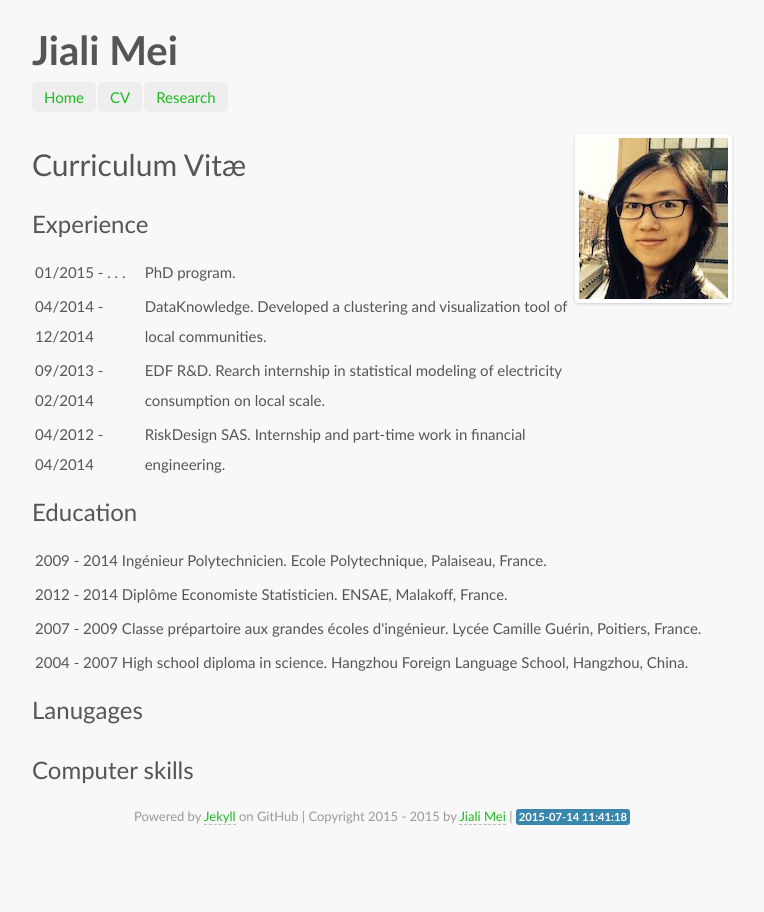
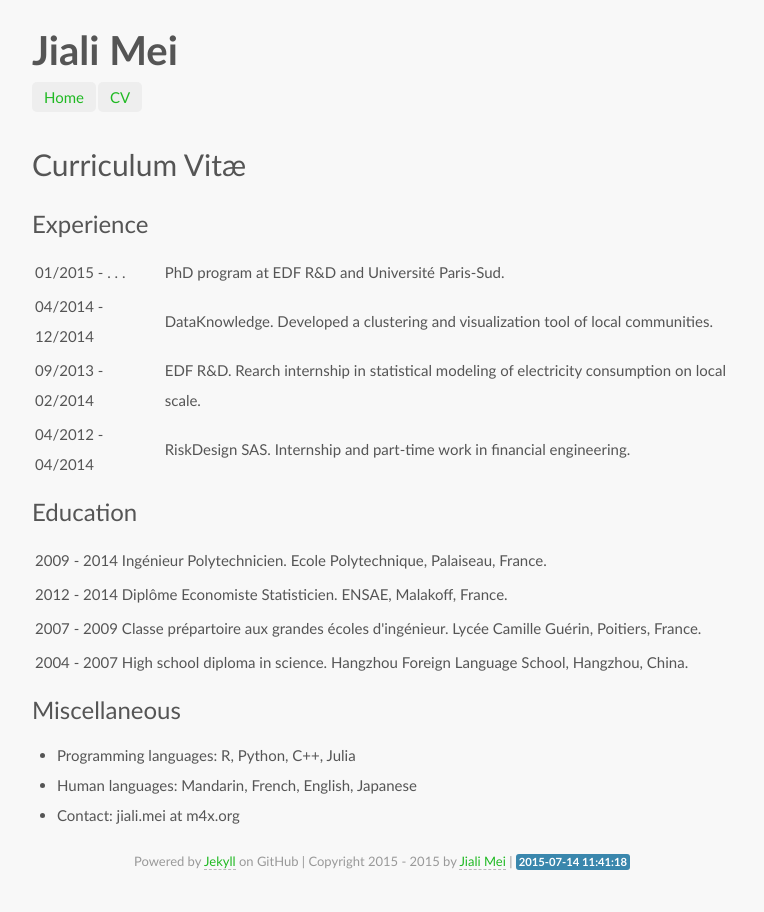
Before and after one commit to vermouthmjl/vermouthmjl.github.io, a Jekyll site: the page built from _posts/2015-05-01-CV.md, in a window 1280 px wide. Shown: the whole page, without its empty margins (258-1022 px from the left). Built offline with Jekyll 4.4.1, drawn with Linux system fonts in a browser that asks for light colours; some web fonts are replaced.

Commit message:
First publish version

```diff
--- a/_layouts/home.html
+++ b/_layouts/home.html
@@ -47,7 +47,7 @@
   <ul class="nav pills">
   <li><a href="/">Home</a></li>
   <li><a href="/CV">CV</a></li>
-  <li><a href="/research">Research</a></li>
+  <!-- <li><a href="/research">Research</a></li> -->
 </ul>
 {% if page.avatar %} <p><img src="/media/photo.jpg" title="Jiali Mei" align="right" /></p> {% endif %}
 {{ content }}
--- a/_posts/2015-05-01-CV.md
+++ b/_posts/2015-05-01-CV.md
@@ -11,7 +11,7 @@
 
 <table>
     <tr>
-        <td>01/2015 - . . .</td> <td>PhD program.</td>
+        <td>01/2015 - . . .</td> <td>PhD program at EDF R&D and Université Paris-Sud.</td>
     </tr>
     <tr>
         <td>04/2014 - 12/2014</td> <td>DataKnowledge. Developed a clustering and visualization tool of local communities.</td>
@@ -43,10 +43,8 @@
     </tr>
 </table>
 
-Lanugages
+Miscellaneous
 --------------------
-
-
-
-Computer skills
---------------------
+* Programming languages: R, Python, C++, Julia
+* Human languages: Mandarin, French, English, Japanese
+* Contact: jiali.mei at m4x.org
```
Also changed, not shown: other parts of _posts/2015-05-01-CV.md (+1 -1 lines), _posts/2015-05-01-research.md (deleted, +0 -5 lines).
